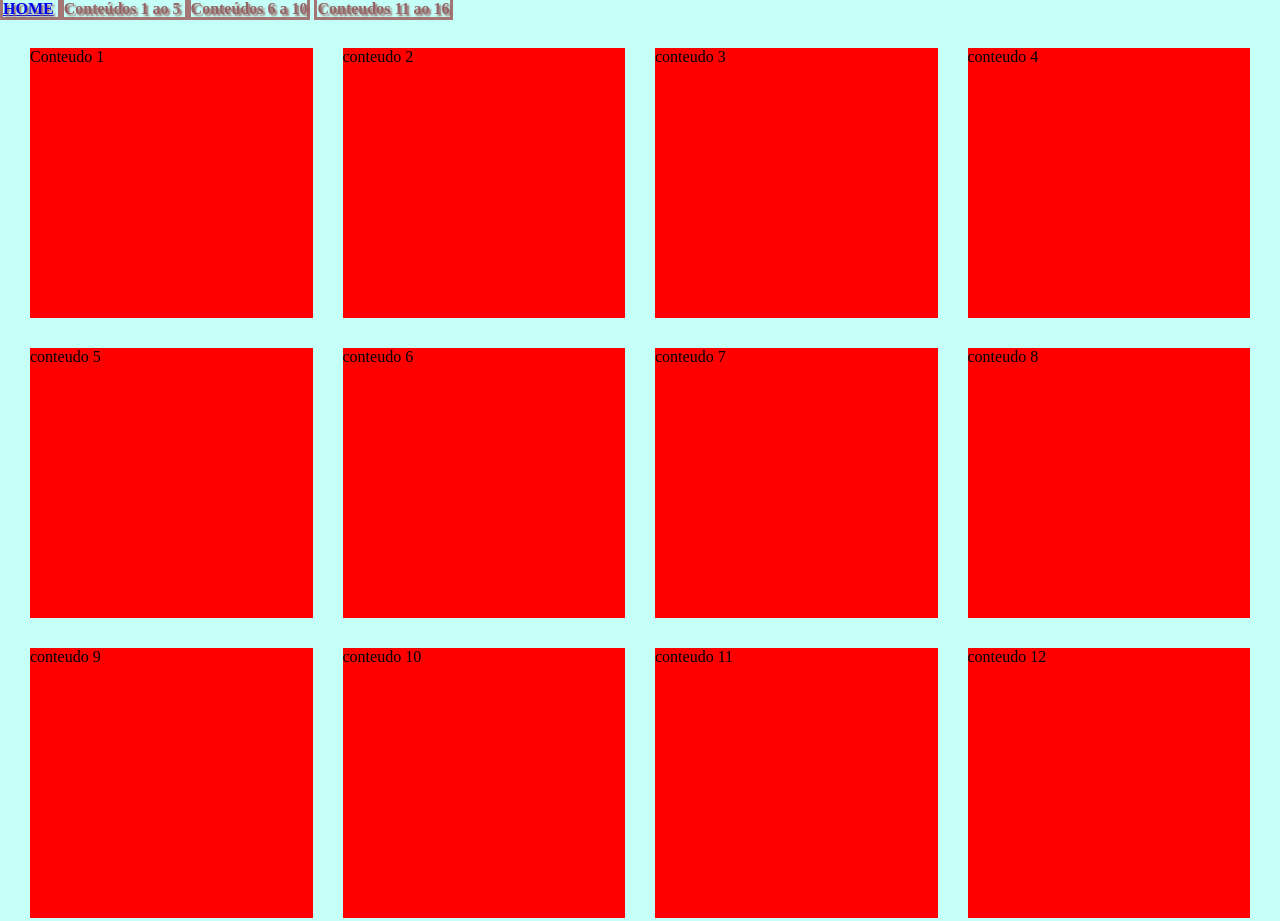
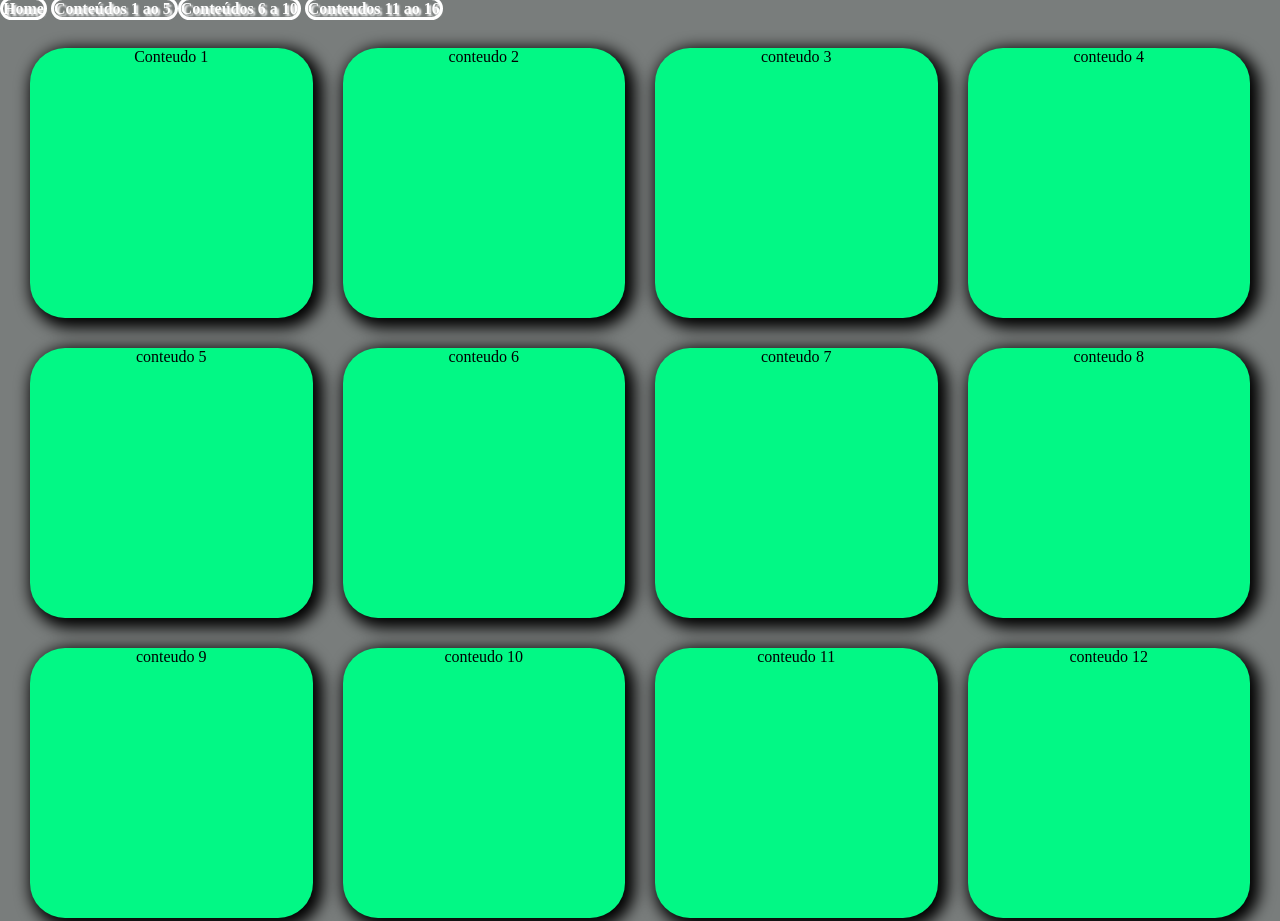
Before and after one commit to LucMate/HTML5-CSS3, a plain HTML site: page menu-index.html in a window 1280 px wide. Shown: the top 921 px of the page. Drawn offline with Linux system fonts and the light colour scheme.

Commit message:
Atualizações visuais, box-shadow.

```diff
--- a/menu-index.html
+++ b/menu-index.html
@@ -10,7 +10,7 @@
 <body>
 
     <div class="navbar" id="navbar">
-        <span class="edita-links"><a href="#lorem">HOME</a> </span>
+        <span><a href="#lorem" class="edita-links">Home</a> </span>
         <a href="#conteudo-1" class="edita-links">Conteúdos 1 ao 5 </a>
         <a href="#conteudo-6" class="edita-links">Conteúdos 6 a 10</a>
         <a href="#conteudo-11" class="edita-links">Conteudos 11 ao 16</a>
--- a/menu-style.css
+++ b/menu-style.css
@@ -5,7 +5,7 @@
     scroll-behavior: smooth;
 }
 body{
-    background: rgba(170, 255, 245, 0.688);
+    background: rgba(0, 8, 7, 0.526);
 }
 .grid{
     padding: 15px;
@@ -23,9 +23,12 @@ body{
     padding: 15px;
 }
 .grid .col-content{
+    text-align: center;
     width: 100%;
     height: 100%;
-    background: red;
+    background: rgb(2, 248, 133);
+    border-radius: 35px 35px 35px 35px;
+    box-shadow: 5px 5px 15px 5px black;
 }
 
 .edita-links{
@@ -34,26 +37,31 @@ body{
     height: 100vh;
     text-decoration: none;
     font-weight: bold;
-    color: rgb(149, 101, 101);
-    text-shadow: 2px 2px 2px rgb(149, 101, 101);
-    border: 3px rgb(164, 118, 118) solid;
+    color: white;
+    text-shadow: 2px 2px 2px white;
+    border: 3px white solid;
     text-align: center;
+    border-radius: 45px 45px 45px 45px;
 }
 
 .bttop {
     position: absolute;
     margin: 0 auto;
     text-decoration: none;
-    border: 2px black solid;
-    color: rgb(149, 101, 101);
-    text-shadow: 2px 2px 2px rgb(149, 101, 101);
+    border: 2px white solid;
+    color: white;
+    text-shadow: 2px 2px 2px white;
     font-weight: bold;
+    border-radius: 25px 25px 25px 25px;
 }
 .edita-lorem{
+    text-align: center;
     margin: 0 auto;
     background: teal;
     height: 100vh;
     width: 100vh;
+    border-radius: 35px;
+    box-shadow: 5px 5px 15px black;
 }
 
 @media all and (max-width: 568px){
```
